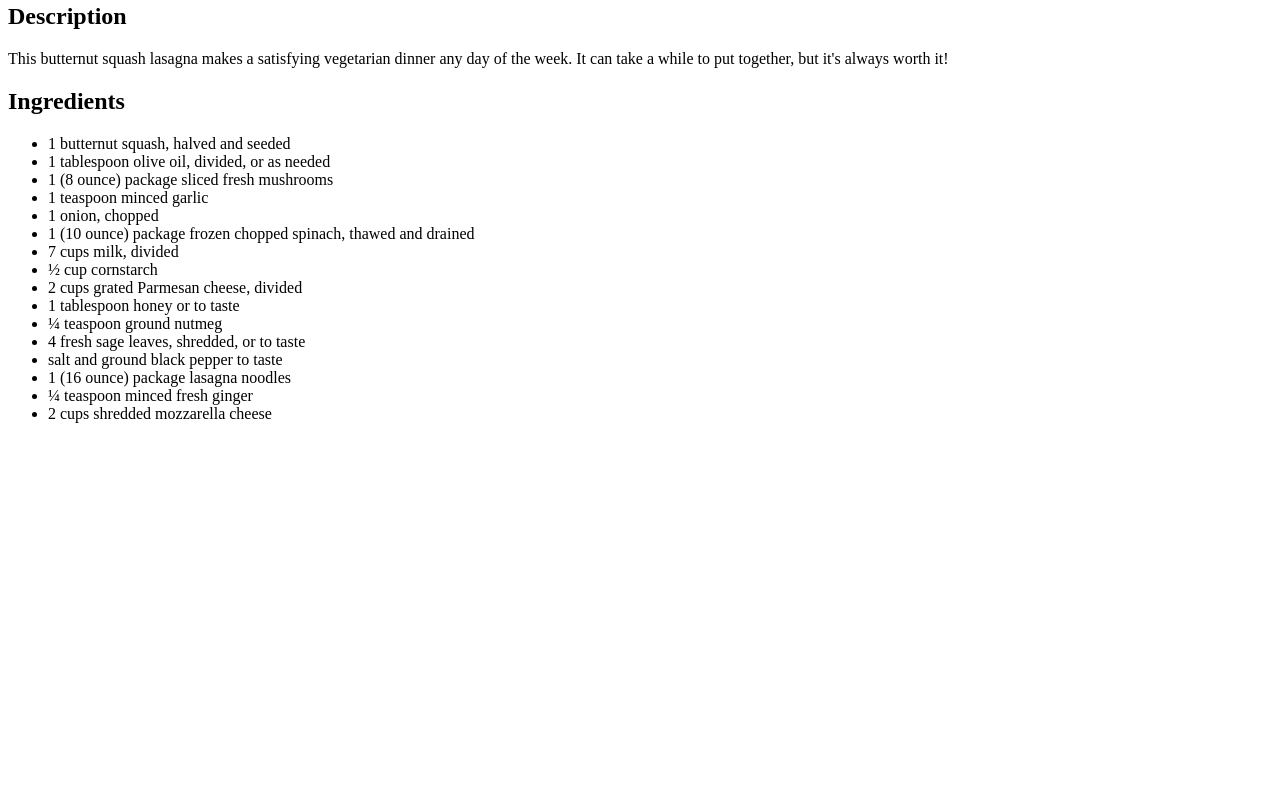
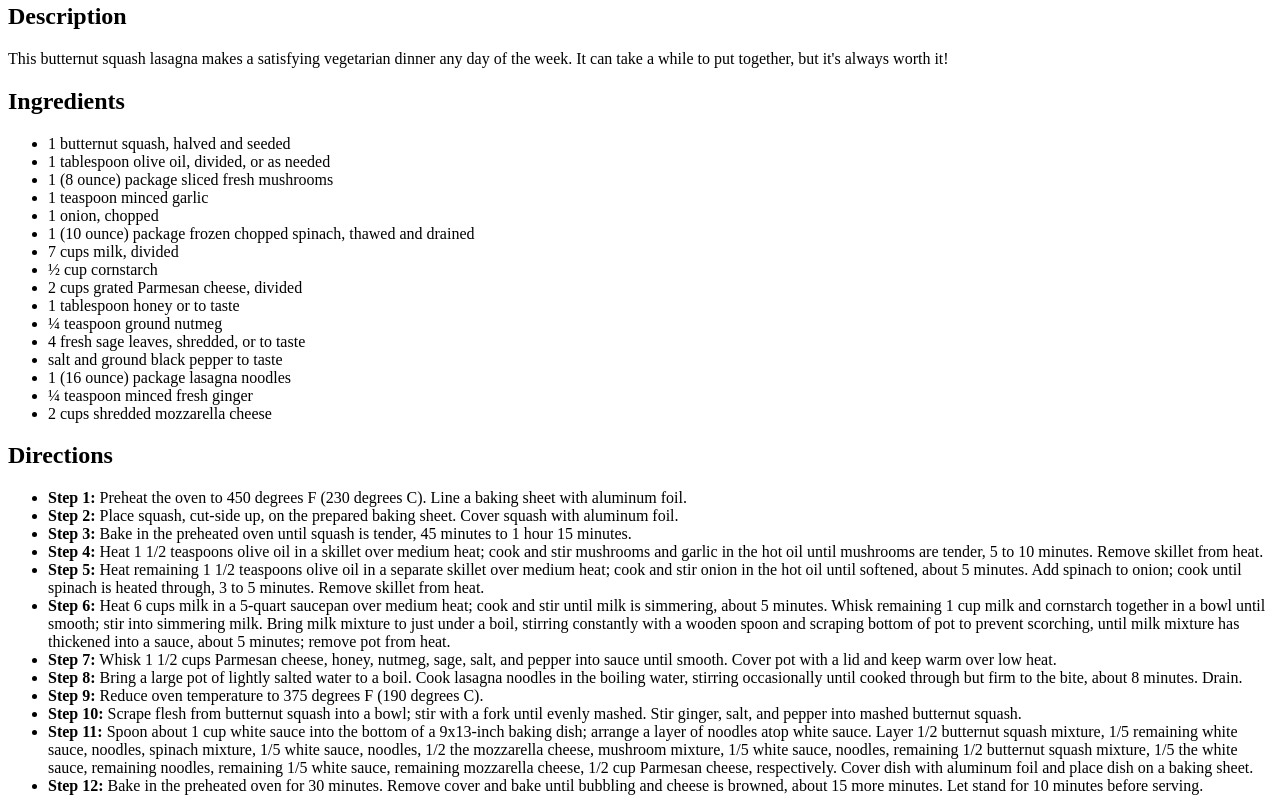
Before and after one commit to Sherlina95/odin-recipes, a plain HTML site: page recipes/butternut-squash-lasagna.html in a window 1280 px wide. Shown: the part 401-1212 px from the top of the page. Before the commit the page ends 840 px from the top, so only its background shows below. Drawn offline with Linux system fonts and the light colour scheme.

Commit message:
Created ordered list of steps to follow

```diff
--- a/recipes/butternut-squash-lasagna.html
+++ b/recipes/butternut-squash-lasagna.html
@@ -41,5 +41,39 @@
       <li>¼ teaspoon minced fresh ginger</li>
       <li>2 cups shredded mozzarella cheese</li>
     </ul>
+
+    <h2>Directions</h2>
+    <ul>
+      <li>
+        <strong>Step 1:</strong> Preheat the oven to 450 degrees F (230 degrees
+        C). Line a baking sheet with aluminum foil.
+      </li>
+      <li>
+        <strong>Step 2:</strong> Place squash, cut-side up, on the prepared
+        baking sheet. Cover squash with aluminum foil.
+      </li>
+      <li>
+        <strong>Step 3:</strong> Bake in the preheated oven until squash is
+        tender, 45 minutes to 1 hour 15 minutes.
+      </li>
+      <li>
+        <strong>Step 4:</strong> Heat 1 1/2 teaspoons olive oil in a skillet
+        over medium heat; cook and stir mushrooms and garlic in the hot oil
+        until mushrooms are tender, 5 to 10 minutes. Remove skillet from heat.
+      </li>
+      <li>
+        <strong>Step 5:</strong> Heat remaining 1 1/2 teaspoons olive oil in a
+        separate skillet over medium heat; cook and stir onion in the hot oil
+        until softened, about 5 minutes. Add spinach to onion; cook until
+        spinach is heated through, 3 to 5 minutes. Remove skillet from heat.
+      </li>
+      <li><strong>Step 6:</strong> Heat 6 cups milk in a 5-quart saucepan over medium heat; cook and stir until milk is simmering, about 5 minutes. Whisk remaining 1 cup milk and cornstarch together in a bowl until smooth; stir into simmering milk. Bring milk mixture to just under a boil, stirring constantly with a wooden spoon and scraping bottom of pot to prevent scorching, until milk mixture has thickened into a sauce, about 5 minutes; remove pot from heat.</li>
+      <li><strong>Step 7:</strong> Whisk 1 1/2 cups Parmesan cheese, honey, nutmeg, sage, salt, and pepper into sauce until smooth. Cover pot with a lid and keep warm over low heat.</li>
+      <li><strong>Step 8:</strong> Bring a large pot of lightly salted water to a boil. Cook lasagna noodles in the boiling water, stirring occasionally until cooked through but firm to the bite, about 8 minutes. Drain.</li>
+      <li><strong>Step 9:</strong> Reduce oven temperature to 375 degrees F (190 degrees C).</li>
+      <li><strong>Step 10:</strong> Scrape flesh from butternut squash into a bowl; stir with a fork until evenly mashed. Stir ginger, salt, and pepper into mashed butternut squash.</li>
+      <li><strong>Step 11:</strong> Spoon about 1 cup white sauce into the bottom of a 9x13-inch baking dish; arrange a layer of noodles atop white sauce. Layer 1/2 butternut squash mixture, 1/5 remaining white sauce, noodles, spinach mixture, 1/5 white sauce, noodles, 1/2 the mozzarella cheese, mushroom mixture, 1/5 white sauce, noodles, remaining 1/2 butternut squash mixture, 1/5 the white sauce, remaining noodles, remaining 1/5 white sauce, remaining mozzarella cheese, 1/2 cup Parmesan cheese, respectively. Cover dish with aluminum foil and place dish on a baking sheet.</li>
+      <li><strong>Step 12:</strong> Bake in the preheated oven for 30 minutes. Remove cover and bake until bubbling and cheese is browned, about 15 more minutes. Let stand for 10 minutes before serving.</li>
+
   </body>
 </html>
```
